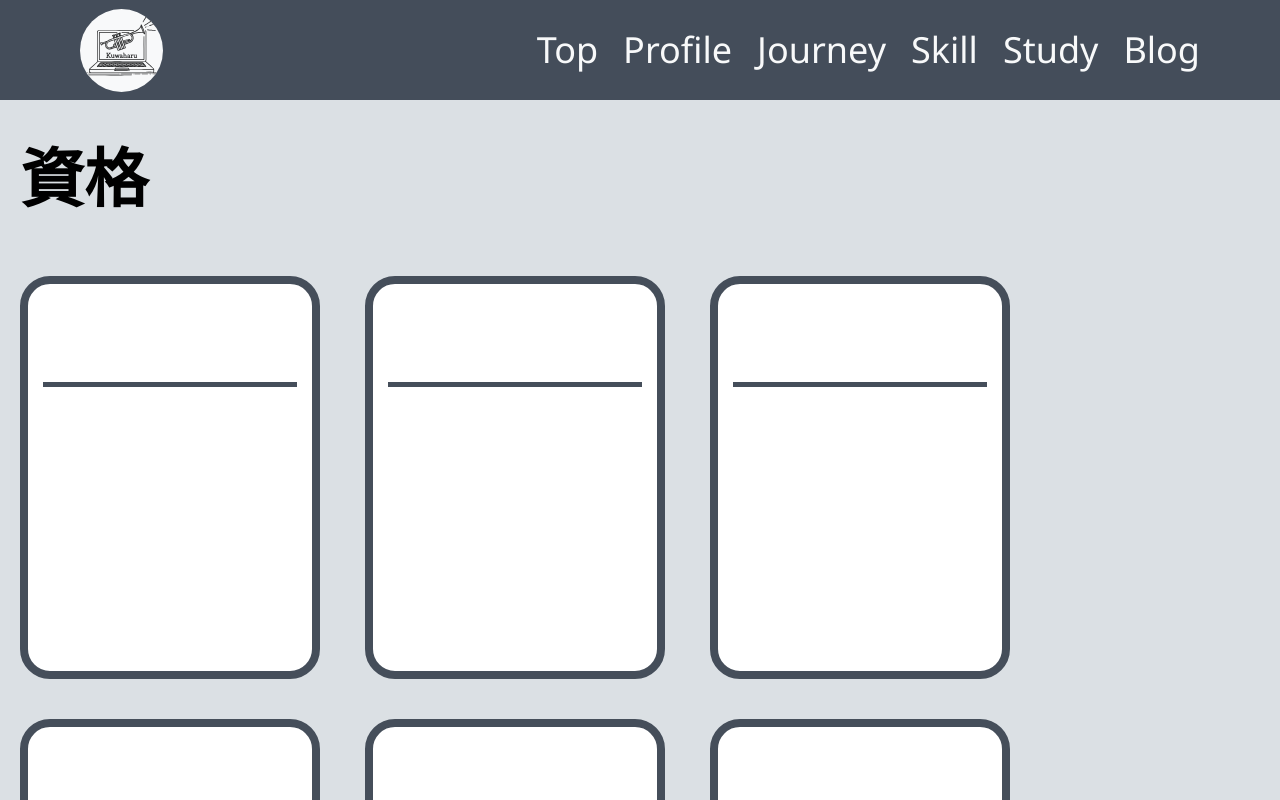
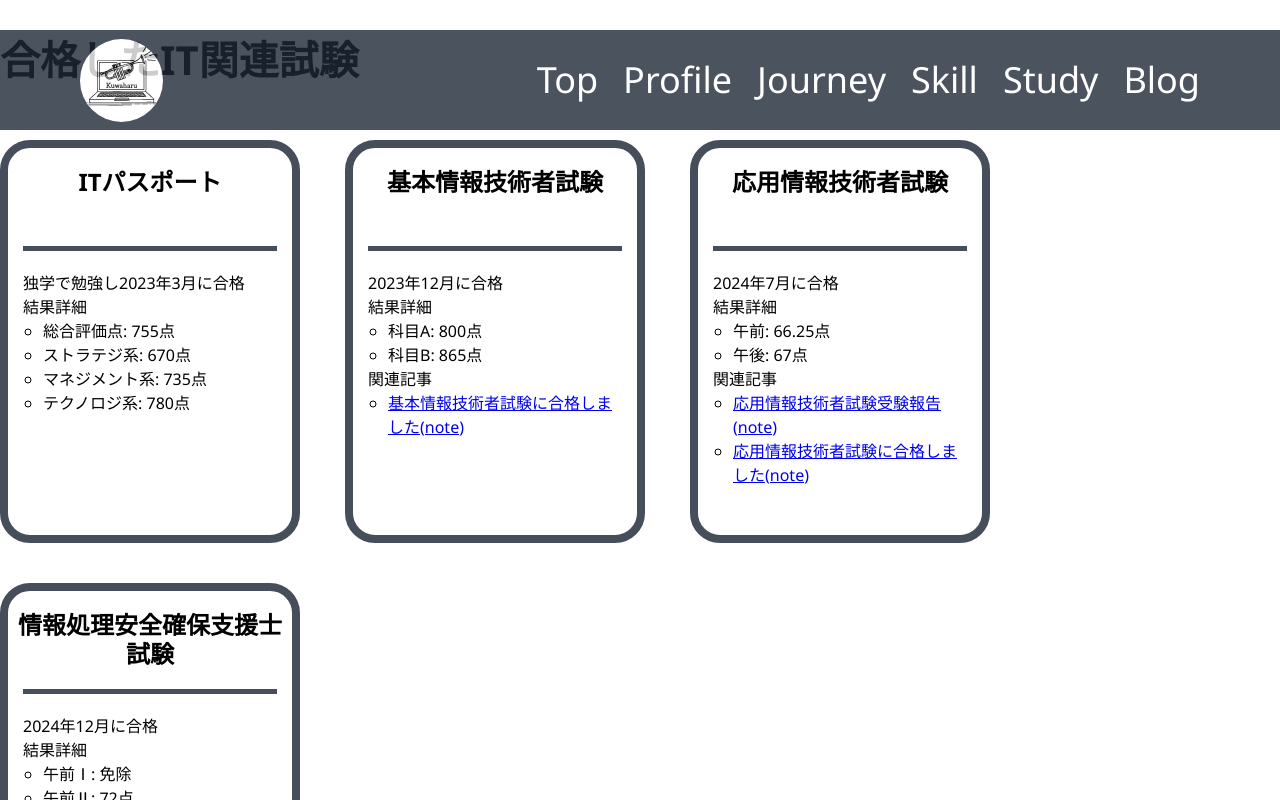
Before and after one commit to kuwaharu-git/my-portfolio, a React (Vite) app: page /skill in a window 1280 px wide. Shown: the top 800 px of the page. Built offline with nearby package versions, Linux system fonts and the light colour scheme.

Commit message:
資格コンポーネントのタイトルを変更し、資格データを動的に表示するように修正

```diff
--- a/src/components/Skill/Qualification.jsx
+++ b/src/components/Skill/Qualification.jsx
@@ -1,38 +1,30 @@
 /** @jsxImportSource @emotion/react */
 import styled from '@emotion/styled';
 import { Card } from '../Card';
+import { qualifications } from './qualifications';
+
 
 export const Qualification = () => {
     return (
-        <QualificationsWrapper>
+        <>
             <TitleWrapper>
-                資格
+            合格したIT関連試験
             </TitleWrapper>
             <CardsWrapper>
-                <Card />
-                <Card />
-                <Card />
-                <Card />
-                <Card />
-                <Card />
+                {Object.entries(qualifications).map(([title, contents], index) => (
+                    <Card key={index} title={title} description={contents.description} />
+                ))}
             </CardsWrapper>
-        </QualificationsWrapper>
+        </>
     );
 }
 
-const QualificationsWrapper = styled.div`
-    box-sizing: border-box;
-    background-color: #DBE0E4;
-    width: 100%;
-    padding: 100px 20px;
-
-`;
 
 const TitleWrapper = styled.h1`
     box-sizing: border-box;
     width: 100%;
     text-align: left;
-    font-size: 64px;
+    font-size: 40px;
     font-weight: bold;
     color: #000000;
     margin: 30px 0;
```
